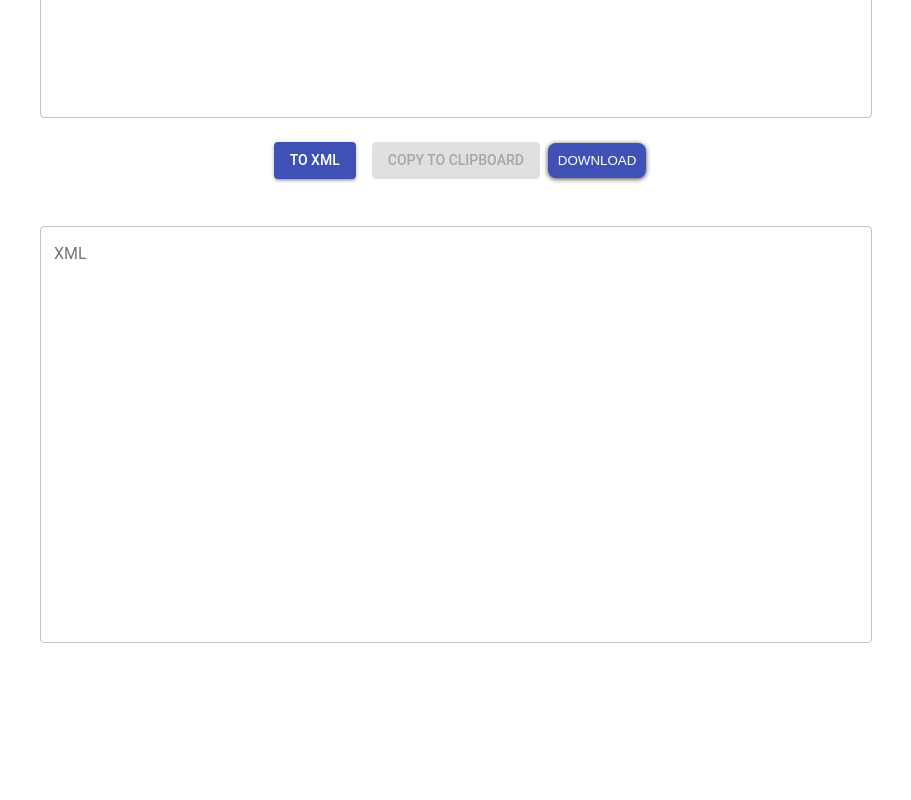
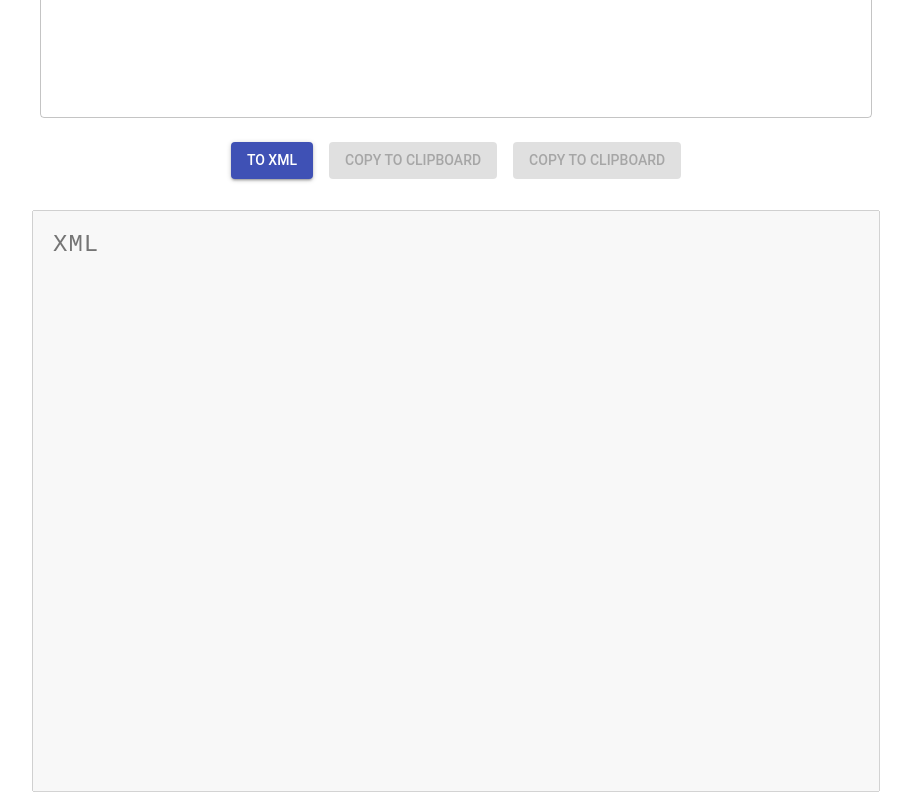
Before and after one commit to kaanatesel/Input-to-XML, a React (Create React App) app: page / in a window 1280 px wide. Shown: the part 536-1336 px from the top of the page, without its empty margins (184-1095 px from the left). Before the commit the page ends 1195 px from the top, so only its background shows below. Built offline with nearby package versions, Linux system fonts and the light colour scheme.

Commit message:
disabled textfield

```diff
--- a/src/mainPage.js
+++ b/src/mainPage.js
@@ -163,12 +163,19 @@ class OutlinedTextFields extends React.Component {
                                 className={classes.button}>
                                 Copy to clipboard
                             </Button>
-                            <DownloadBtn
+                            <Button variant="contained"
+                                disabled={this.state.disabled}
+                                color="primary"
+                                onClick={this.forDownload}
+                                className={classes.button}>
+                                Copy to clipboard
+                            </Button>
+                            {/* <DownloadBtn
                                 disabled={false}
                                 onClick={this.forDownload}
                             >
                                 download
-                            </DownloadBtn>
+                            </DownloadBtn> */}
                             <Typography variant="h6" className={classes.CopiedAlert} gutterBottom>
                                 {this.state.copySuccess}
                             </Typography>
@@ -176,10 +183,11 @@ class OutlinedTextFields extends React.Component {
                         </Grid>
                         <Grid item xs={12}>
                             <form className={classes.container} onSelect={this.copied} noValidate autoComplete="off">
-                                <TextField
+                                <MyTextField
                                     id="xml"
                                     ref={this.myxml}
                                     className={classes.textField}
+                                    disabled={this.state.disabled}
                                     multiline
                                     label="XML"
                                     placeholder="XML"
```
